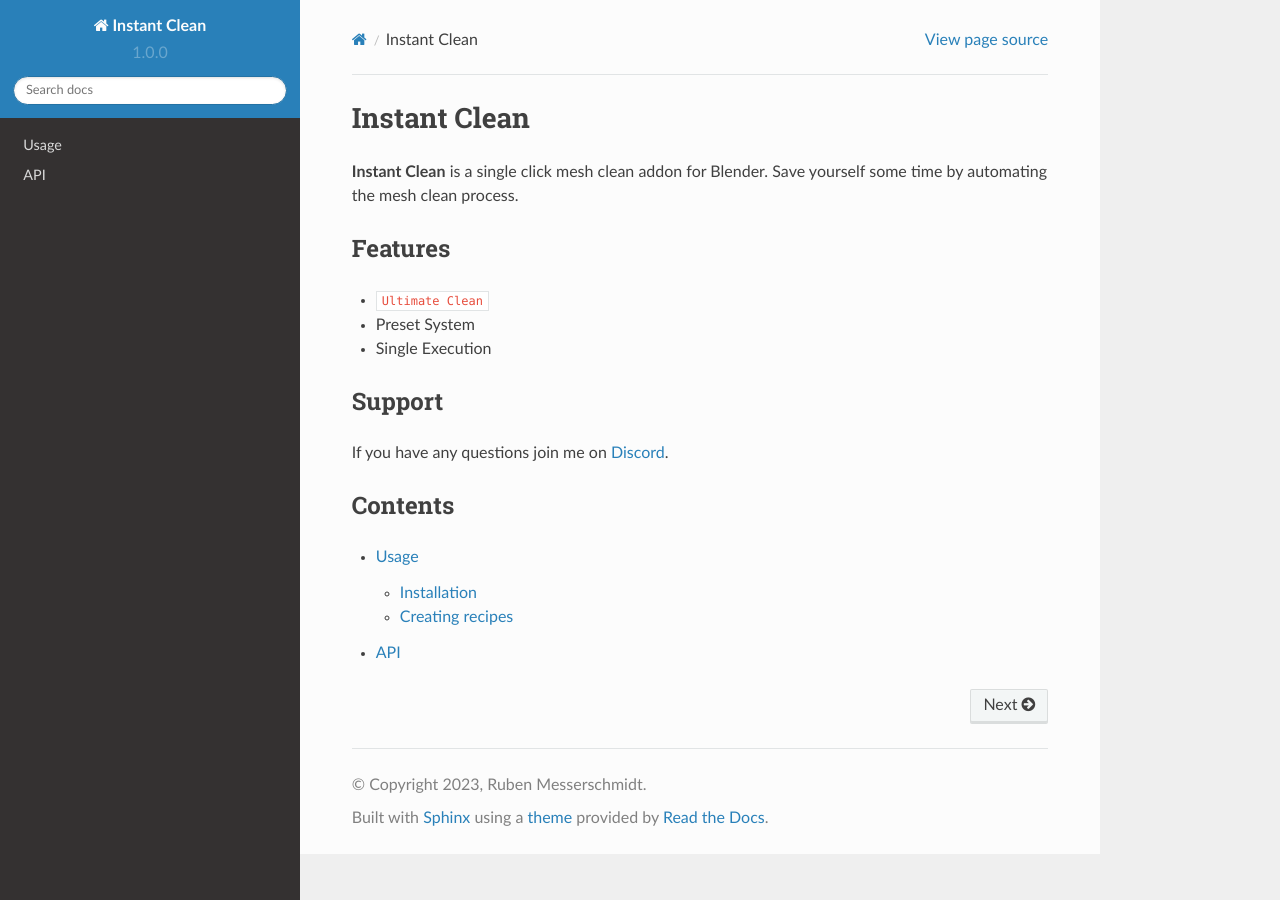
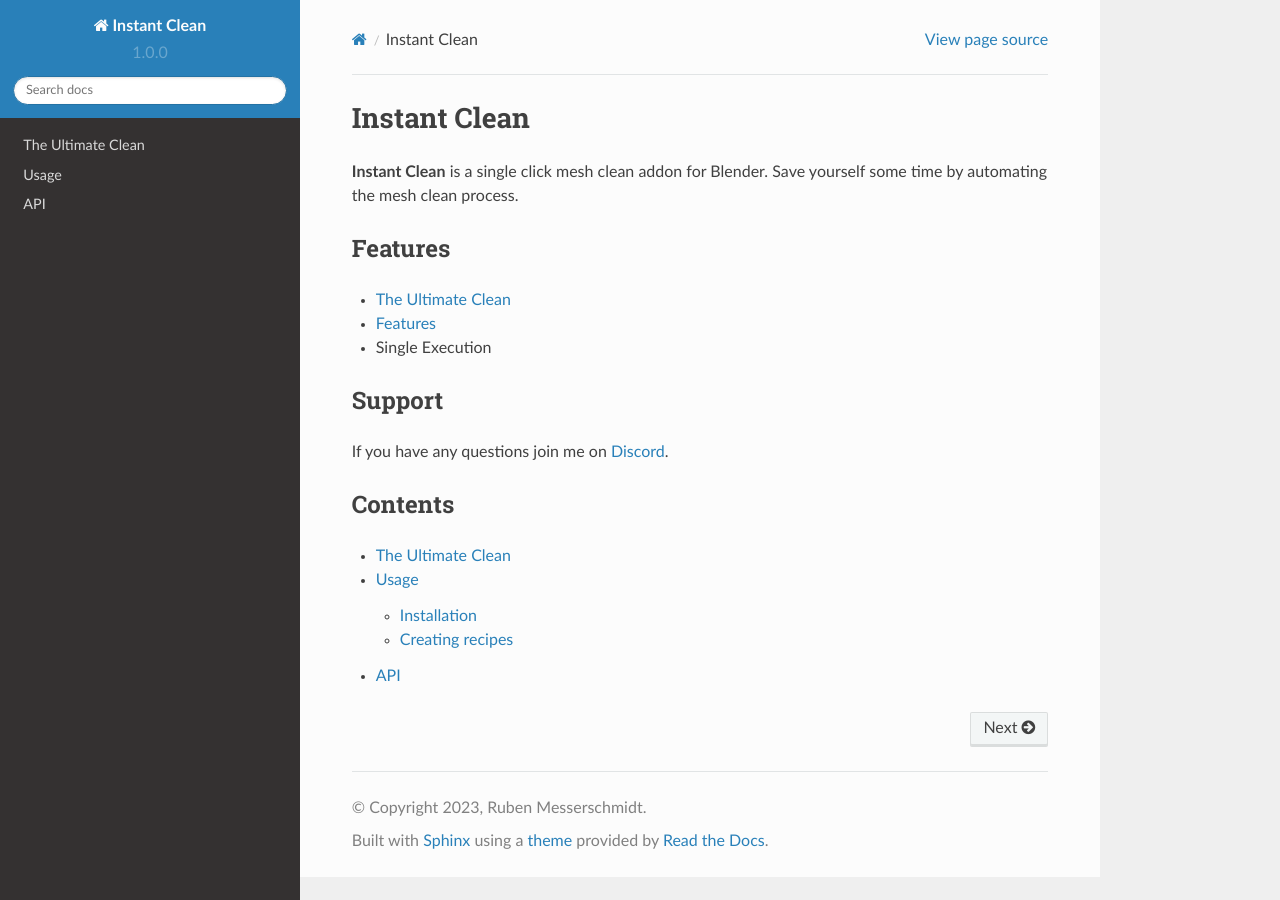
Before and after one commit to rubenmesserschmidt/Instant-Clean_docs, a Sphinx documentation site: the page built from docs/source/index.rst, in a window 1280 px wide. Built offline with Sphinx 7.4.7 and the Read the Docs theme 2.0.0, drawn with Linux system fonts in a browser that asks for light colours; cross-references to code outside the pages are shown as plain code.

```diff
--- a/docs/source/clean.rst
+++ b/docs/source/clean.rst
@@ -0,0 +1,2 @@
+The Ultimate Clean
+==================
--- a/docs/source/index.rst
+++ b/docs/source/index.rst
@@ -4,11 +4,13 @@ Instant Clean
 **Instant Clean** is a single click mesh clean addon for Blender.
 Save yourself some time by automating the mesh clean process.
 
+.. _test:
+
 Features
 --------
 
-* :clean:`Ultimate Clean`
-* Preset System
+* :doc:`clean`
+* :ref:`test`
 * Single Execution
 
 Support
--- /dev/null
+++ b/docs/source/installation.rst
@@ -0,0 +1,2 @@
+Installation
+============
```
Also changed, not shown: docs/source/presets.rst (added).
